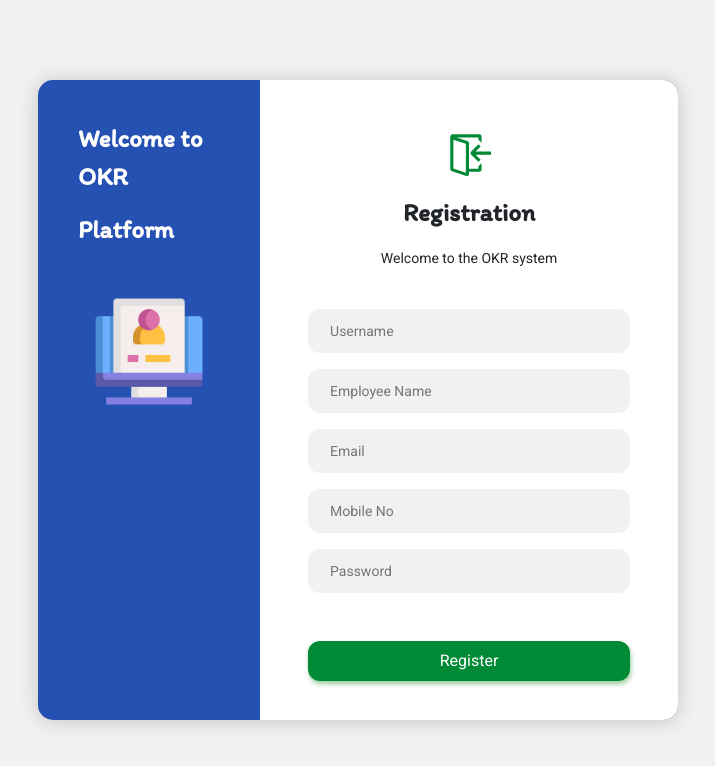
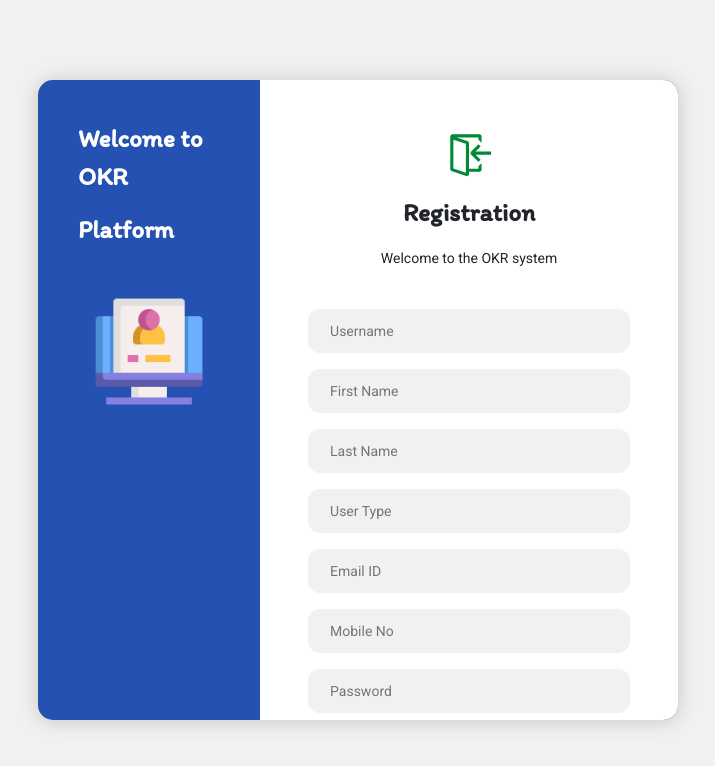
Before and after one commit to Saish2250/Goal_OKR_System, a React (Create React App) app in the folder okr_frontend/: page /signup in a window 1280 px wide. Shown: the top 766 px of the page, without its empty margins (282-997 px from the left). Built offline with nearby package versions, Linux system fonts and the light colour scheme.

Commit message:
added more fields

```diff
--- a/okr_frontend/src/components/CustomInput/CustomInput.js
+++ b/okr_frontend/src/components/CustomInput/CustomInput.js
@@ -4,7 +4,10 @@ import './customInput.css'
 const CustomInput = ({placeholder, value, setValue, className, type, pattern}) => {
   return (
     <div id="inputbox" className={className} >
-        <input type={type} placeholder={placeholder} value={value} pattern={"[a-z0-9._%+-]+@[a-z0-9.-]+\.[a-z]{2,}$"} onChange={(event)=>setValue(event.target.value)} />
+        <input type={type} placeholder={placeholder} value={value} pattern={pattern} onChange={(event)=>setValue(event.target.value)} />
+       {/*<select placeholder={placeholder}>
+        <option value={value} onChange={(event)=>setValue(event.target.value)}>Volvo</option>
+  </select>*/}
     </div>
   )
 }
--- a/okr_frontend/src/screens/onboarding/signin/signin.js
+++ b/okr_frontend/src/screens/onboarding/signin/signin.js
@@ -35,7 +35,7 @@ const Signin = () => {
             </div>
           </div>
         </div>
-    </div>
+      </div>
   )
 }
 
--- a/okr_frontend/src/screens/onboarding/signup/signup.js
+++ b/okr_frontend/src/screens/onboarding/signup/signup.js
@@ -11,8 +11,9 @@ const SignUp = () => {
   const [email, setEmail] = useState('');
   const [mobile, setMobile] = useState('');
   const [password, setPassword] = useState('');
-  const [emp_name, setEmp_Name] = useState('');
-
+  const [first_name, setFirst_Name] = useState('');
+  const [last_name, setLast_Name] = useState('');
+  const [user_type, setUser_Type] = useState('');
 
   return (
 
@@ -33,8 +34,10 @@ const SignUp = () => {
               <p className='welcome' >Welcome to the OKR system</p>
               <div className='w-100 pt-2' >
               <CustomInput type={'text'} className={'my-3'}  placeholder={"Username"} value={username} setValue={setUser} />
-              <CustomInput type={'text'} className={'my-3'}  placeholder={"Employee Name"} value={emp_name} setValue={setEmp_Name} />
-                <CustomInput type={'email'} className={'my-3'}  placeholder={"Email"} value={email} setValue={setEmail} pattern={"[a-z0-9._%+-]+@[a-z0-9.-]+\.[a-z]{2,}$"} />
+              <CustomInput type={'text'} className={'my-3'}  placeholder={"First Name"} value={first_name} setValue={setFirst_Name} />
+              <CustomInput type={'text'} className={'my-3'}  placeholder={"Last Name"} value={last_name} setValue={setLast_Name} />
+              <CustomInput type={'text'} className={'my-3'}  placeholder={"User Type"} value={user_type} setValue={setUser_Type} />
+                <CustomInput type={'email'} className={'my-3'}  placeholder={"Email ID"} value={email} setValue={setEmail} pattern={"[a-z0-9._%+-]+@[a-z0-9.-]+\.[a-z]{2,}$"} />
                 <CustomInput type={'tel'} className={'my-3'}  placeholder={"Mobile No"} value={mobile} setValue={setMobile} pattern={"[0-9]{10}"} />
                 <CustomInput type={'password'} className={'my-3'}  placeholder={"Password"} value={password} setValue={setPassword} />
                 <CustomButton className={'mt-5'} title={"Register"} />
```
